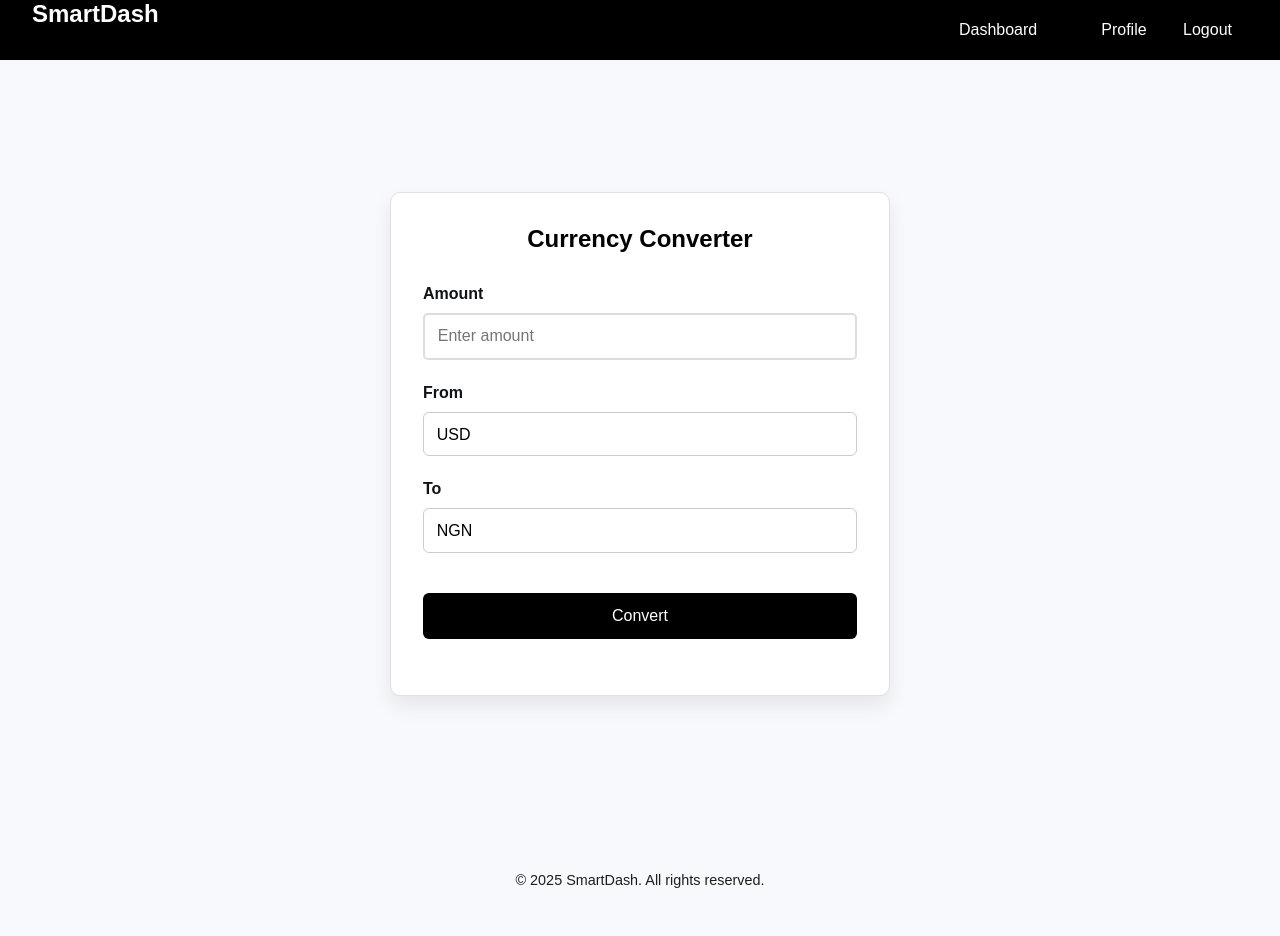
After one commit to Adelodunpeter25/smartdash, a Django app: page /currency_converter/ in a window 1280 px wide. The commit adds this page. Run offline with Django 5.2, Linux system fonts and the light colour scheme; a user stored in the database is signed in.

Commit message:
fixed some bugs

```diff
--- a/smartdash/dashboard/static/css/styles.css
+++ b/smartdash/dashboard/static/css/styles.css
@@ -21,8 +21,9 @@ body {
 .navbar {
     background-color: var(--primary-color);
     color: var(--background-color);
-    padding: 1rem 2rem;
+    padding: 1.1rem 2rem;
     display: flex;
+    height: 60px;
     justify-content: space-between;
     align-items: center;
     position: fixed;
@@ -403,7 +404,7 @@ body {
 .site-footer {
     text-align: center;
     padding: 1rem 0;
-    background-color: #faf8f8;
+    background-color: #f3f3f300;
     color: rgb(31, 29, 29);
     font-size: 0.9rem;
     margin-top: 3rem;
--- /dev/null
+++ b/smartdash/dashboard/templates/currency_converter.html
@@ -0,0 +1,132 @@
+{% extends 'base.html' %}
+
+{% block title %}SmartDash - Currency Converter{% endblock %}
+
+{% block content %}
+<div class="page-wrapper">
+  <div class="converter-container">
+    <h2>Currency Converter</h2>
+
+    <div class="form-group">
+      <label for="amount">Amount</label>
+      <input type="number" id="amount" placeholder="Enter amount" />
+    </div>
+
+    <div class="form-group">
+      <label for="from-currency">From</label>
+      <select id="from-currency">
+        <option value="USD">USD</option>
+        <option value="EUR">EUR</option>
+        <option value="NGN">NGN</option>
+        <option value="GBP">GBP</option>
+      </select>
+    </div>
+
+    <div class="form-group">
+      <label for="to-currency">To</label>
+      <select id="to-currency">
+        <option value="NGN">NGN</option>
+        <option value="USD">USD</option>
+        <option value="EUR">EUR</option>
+        <option value="GBP">GBP</option>
+      </select>
+    </div>
+
+    <button onclick="convertCurrency()">Convert</button>
+
+    <div class="result" id="result"></div>
+  </div>
+</div>
+
+<style>
+
+  .converter-container {
+    width: 100%;
+    max-width: 500px;
+    background-color: #fff;
+    color: #000;
+    border: 1px solid #e0e0e0;
+    border-radius: 10px;
+    padding: 2rem;
+    box-shadow: 0 10px 20px rgba(0, 0, 0, 0.08);
+  }
+
+  h2 {
+    text-align: center;
+    margin-bottom: 2rem;
+  }
+
+  .form-group {
+    margin-bottom: 1.5rem;
+  }
+
+  label {
+    display: block;
+    margin-bottom: 0.5rem;
+    font-weight: bold;
+  }
+
+  select,
+  input {
+    width: 100%;
+    padding: 0.8rem;
+    font-size: 1rem;
+    border: 1px solid #ccc;
+    border-radius: 6px;
+  }
+
+  button {
+    width: 100%;
+    padding: 0.9rem;
+    font-size: 1rem;
+    border: none;
+    border-radius: 6px;
+    background-color: #000;
+    color: #fff;
+    cursor: pointer;
+    margin-top: 1rem;
+  }
+
+  .result {
+    margin-top: 1.5rem;
+    text-align: center;
+    font-size: 1.3rem;
+    font-weight: bold;
+  }
+</style>
+
+<script>
+  const exchangeRates = {
+    USD: { USD: 1, NGN: 1527.62, EUR: 0.86, GBP: 0.75 },
+    NGN: { USD: 1 / 1527.62, NGN: 1, EUR: 0.86 / 1527.62, GBP: 0.75 / 1527.62 },
+    EUR: { USD: 1 / 0.86, NGN: 1527.62 / 0.86, EUR: 1, GBP: 0.87 },
+    GBP: { USD: 1 / 0.75, NGN: 1527.62 / 0.75, EUR: 1 / 0.87, GBP: 1 }
+  };
+
+  function convertCurrency() {
+    const amount = parseFloat(document.getElementById("amount").value);
+    const from = document.getElementById("from-currency").value;
+    const to = document.getElementById("to-currency").value;
+
+    const resultField = document.getElementById("result");
+
+    if (isNaN(amount) || amount <= 0) {
+      resultField.innerText = "Please enter a valid amount.";
+      return;
+    }
+
+    const rate = exchangeRates[from][to];
+    const converted = amount * rate;
+
+    const formatter = new Intl.NumberFormat("en-US", {
+      minimumFractionDigits: 0,
+      maximumFractionDigits: 2
+    });
+
+    const formattedAmount = formatter.format(amount);
+    const formattedConverted = formatter.format(converted);
+
+    resultField.innerText = `${formattedAmount} ${from} = ${formattedConverted} ${to}`;
+  }
+</script>
+{% endblock %}
--- a/smartdash/dashboard/templates/dashboard.html
+++ b/smartdash/dashboard/templates/dashboard.html
@@ -30,7 +30,7 @@
                     <div class="feature-card">
                         <h3>Currency Converter</h3>
                         <p>Convert between world currencies in real-time.</p>
-                        <a href="#" class="feature-btn">Convert</a>
+                        <a href="/currency_converter/" class="feature-btn">Convert</a>
                     </div>
                     <div class="feature-card">
                         <h3>Unit Converter</h3>
--- a/smartdash/dashboard/urls.py
+++ b/smartdash/dashboard/urls.py
@@ -13,4 +13,5 @@ urlpatterns = [
     path('calculator/', views.calculator_view, name='calculator'),
     path('notepad/', views.notepad_view, name='notepad'),
     path('unit_converter/', views.unit_converter_view, name='unit_converter'),
+    path('currency_converter/', views.currency_converter_view, name='currency_converter'),
 ]
--- a/smartdash/dashboard/views.py
+++ b/smartdash/dashboard/views.py
@@ -79,3 +79,7 @@ def notepad_view(request):
 @login_required
 def unit_converter_view(request):
     return render(request, 'unit_converter.html')
+
+@login_required
+def currency_converter_view(request):
+    return render(request, 'currency_converter.html')
```
Also changed, not shown: smartdash/dashboard/static/js/password-toggle.js (added, +9 -0 lines), smartdash/dashboard/templates/login.html (line endings or trailing spaces), smartdash/db.sqlite3.
